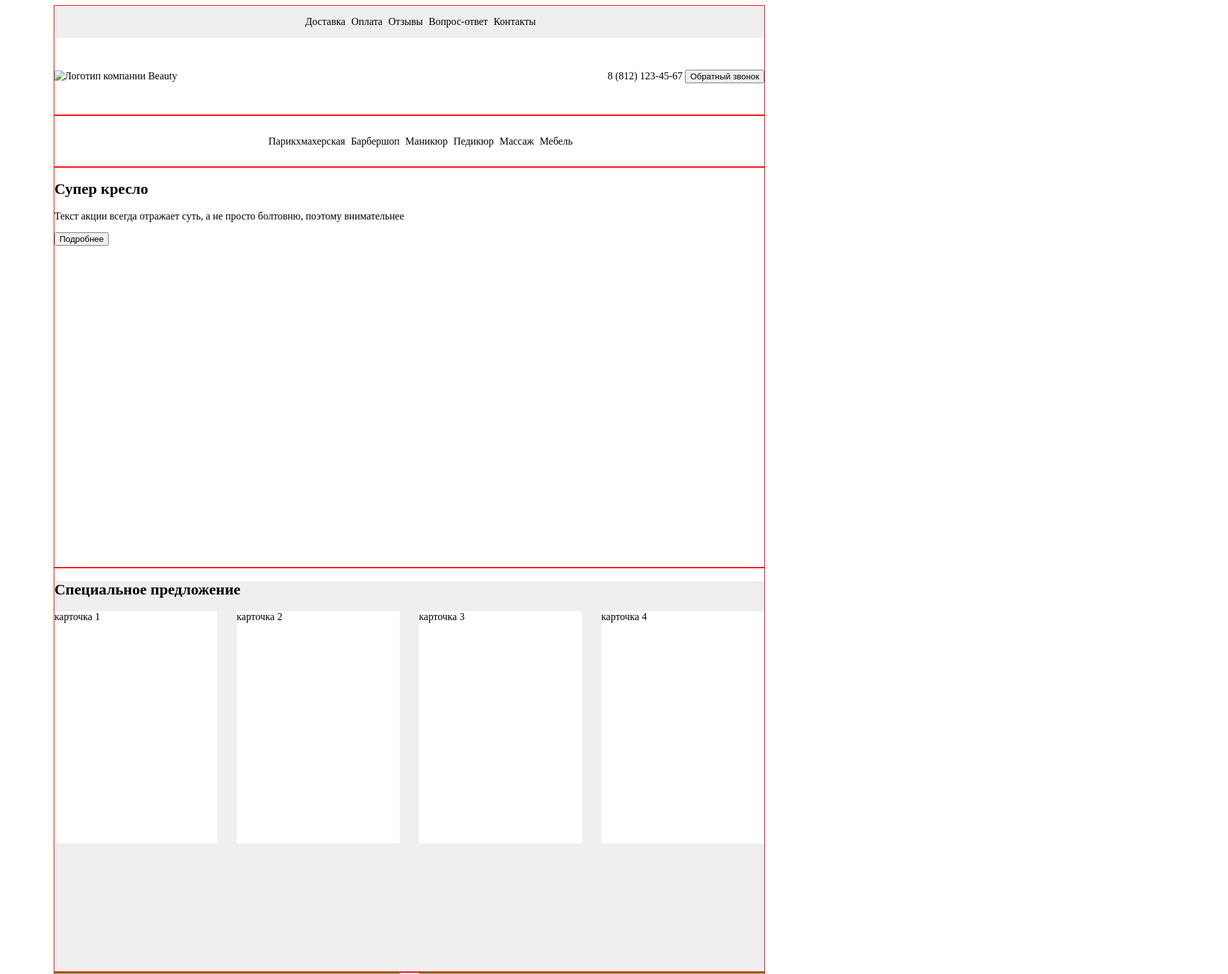
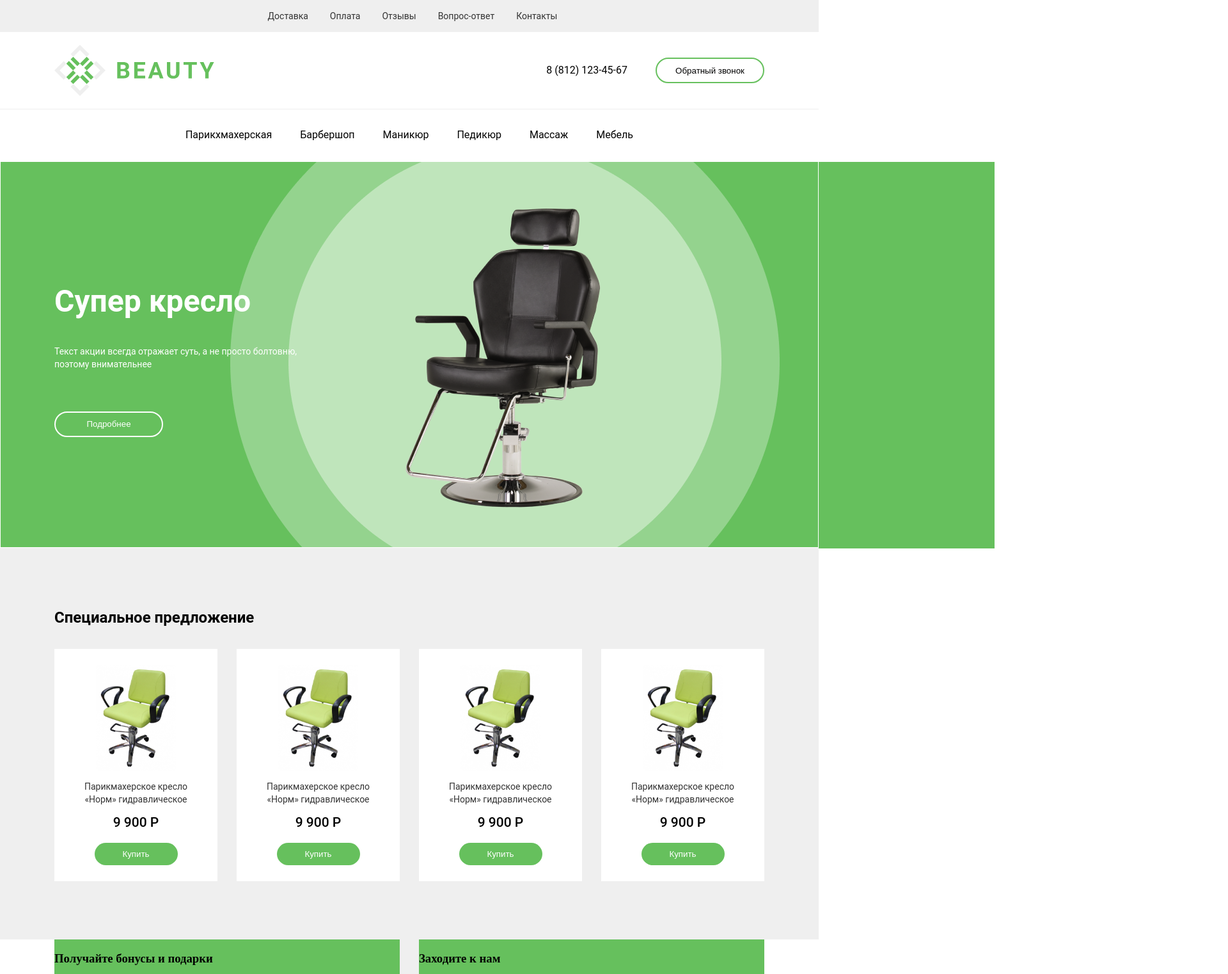
Before and after one commit to Masha-Gorb/beauty-chair, a plain HTML site: page index.html in a window 1280 px wide. Shown: the top 1522 px of the page at 64% size, 1920 px wide, since content can reach past the window. Drawn offline with Linux system fonts and the light colour scheme.

Commit message:
layout -> layout for first three blocks

```diff
--- a/index.css
+++ b/index.css
@@ -1,15 +1,23 @@
+body {
+    margin: 0;
+    padding: 0;
+    overflow-x: hidden;
+}
+
 .container {
     max-width: 1110px;
     margin: 0 auto;
-    border: 1px solid red;
 }
 
+.container__header {
+    width: 100%;
+    border-bottom: 1px solid #EFEFEF
+}
 .header__content {
     display: flex;
     justify-content: center;
     align-items: center;
     background-color: #EFEFEF;
-
 }
 .header__navigation {
     height: 50px;
@@ -17,15 +25,54 @@
 
 .header__navigation li {
     display: inline;
-    margin-right: 5px;
+    margin-right: 30px;
+}
+.header__navigation a {
+    font-family: 'Roboto', sans-serif;
+    font-style: normal;
+    font-weight: 400;
+    font-size: 14px;
+    line-height: 16px;
+    color: #333333;
+    text-decoration: none;
 }
 
 .header__bottom {
+    max-width: 1110px;
+    margin: 0 auto;
     display: flex;
     justify-content: space-between;
     align-items: center;
     height: 120px;
 }
+.header__bottom span {
+    margin-right: 40px;
+    font-family: 'Roboto', sans-serif;
+    font-style: normal;
+    font-weight: 400;
+    font-size: 16px;
+    line-height: 19px;
+    color: #000000;
+}
+
+.header__logo {
+    display: flex;
+    justify-content: space-between;
+    width: 250px;
+}
+
+.header__bottom button {
+    width: 170px;
+    height: 40px;
+    left: 1345px;
+    top: 90px;
+
+    background: #FFFFFF;
+
+    border: 2px solid #66C05D;
+    border-radius: 40px;
+}
+
 
 
 .categories__content {
@@ -38,35 +85,160 @@
 
 .categories__list li {
     display: inline;
-    margin-right: 5px;
+    margin-right: 40px;
 }
 
+.categories__list a {
+    font-family: 'Roboto', sans-serif;
+    font-style: normal;
+    font-weight: 400;
+    font-size: 16px;
+    line-height: 19px;
+    text-decoration: none;
+    color: #000000;
+}
+
+.sale__container {
+    height: 604px;
+    border: 1px solid white;
+}
 .sale__content {
     height: 604px;
+    max-width: 1110px;
+    margin: 0 auto;
+}
 
+.sale__text {
+    margin-top: 192px;
+    width: 380px;
+}
+
+.sale__title {
+    font-family: 'Roboto', sans-serif;
+    font-style: normal;
+    font-weight: 700;
+    font-size: 48px;
+    line-height: 56px;
+
+    color: #FFFFFF;
+}
+
+.sale__descr {
+    font-family: 'Roboto', sans-serif;
+    font-style: normal;
+    font-weight: 400;
+    font-size: 14px;
+    line-height: 20px;
+    color: #FFFFFF;
+}
+
+.sale__text button {
+    width: 170px;
+    height: 40px;
+    margin-top: 50px;
+
+    background: #66C05D;
+    border: 2px solid #FFFFFF;
+    border-radius: 40px;
+    color: #FFFFFF;
+}
+.sale__text button:hover {
+    cursor: pointer;
 }
 
 .sale__content img {
     position: relative;
     right: 450px;
-    bottom: 125px;
-    z-index: -1;
+    bottom: 430px;
+    z-index: -2;
+}
+
+.special-offer {
+    background-color: #EFEFEF;
 }
 
 .special-offer__content {
+    display: flex;
+    flex-direction: column;
+    justify-content: center;
+    border: 1px solid #EFEFEF;
     height: 610px;
     background-color: #EFEFEF;
+    max-width: 1110px;
+    margin: 0 auto;
+}
+
+.special-offer h2 {
+    font-family: 'Roboto', sans-serif;
+    font-style: normal;
+    font-weight: 700;
+    font-size: 24px;
+    line-height: 28px;
+
+    color: #000000;
 }
 
 .special-offer__list {
     display: flex;
     justify-content: space-between;
+    list-style: none;
+    padding: 0;
 }
 
-.special-offer__list div {
+.special-offer__item {
+    display: flex;
+    flex-direction: column;
+    justify-content: center;
+    align-items: center;
+    padding: 25px;
+}
+.special-offer__dscrp {
+    font-family: 'Roboto', sans-serif;
+    font-style: normal;
+    font-weight: 400;
+    font-size: 14px;
+    line-height: 20px;
+    text-align: center;
+
+    color: #333333;
+}
+.special-offer__price {
+    font-family: 'Roboto', sans-serif;
+    font-style: normal;
+    font-weight: 500;
+    font-size: 21px;
+    text-align: center;
+    margin-block-start: 0;
+    margin-block-end: 20px;
+
+    color: #000000;
+}
+
+.special-offer__item button {
+    width: 130px;
+    height: 35px;
+    left: 467px;
+    top: 1303px;
+
+    background: #66C05D;
+    border: transparent;
+    border-radius: 30px;
+    color: #FFFFFF;
+}
+
+.special-offer__item button:hover {
+    cursor: pointer;
+}
+
+.special-offer li {
     height: 363px;
     width: 255px;
     background-color: #FFFFFF;
+}
+
+.special-offer__img {
+    height: 166px;
+    width: 125px;
 }
 
 .cta__wrapper {
--- a/index.html
+++ b/index.html
@@ -8,24 +8,27 @@
 <body>
 
 <header>
-    <div class="container">
-
+    <div class="container__header">
         <div class="header__content">
             <nav class="header__navigation">
                 <ul>
-                    <li>Доставка</li>
-                    <li>Оплата</li>
-                    <li>Отзывы</li>
-                    <li>Вопрос-ответ</li>
-                    <li>Контакты</li>
+                    <li><a href="">Доставка</a></li>
+                    <li><a href="">Оплата</a></li>
+                    <li><a href="">Отзывы</a></li>
+                    <li><a href="">Вопрос-ответ</a></li>
+                    <li><a href="">Контакты</a></li>
                 </ul>
             </nav>
         </div>
         <div class="header__bottom">
-            <img src="" alt="Логотип компании Beauty"/>
+            <div class="header__logo">
+                <img src="asserts/logo_symbol.svg" alt="Логотип компании Beauty"/>
+                <img src="asserts/logo_BEAUTY.svg" alt="Логотип компании Beauty"/>
+            </div>
+
             <div class="back-call">
                 <span>8 (812) 123-45-67</span>
-                <button>Обратный звонок</button>
+                <button><a>Обратный звонок</a></button>
             </div>
         </div>
 
@@ -36,44 +39,73 @@
     <div class="container">
         <div class="categories__content">
             <ul class="categories__list">
-                <li>Парикхмахерская</li>
-                <li>Барбершоп</li>
-                <li>Маникюр</li>
-                <li>Педикюр</li>
-                <li>Массаж</li>
-                <li>Мебель</li>
+                <li><a href="">Парикхмахерская</a></li>
+                <li><a href="">Барбершоп</a></li>
+                <li><a href="">Маникюр</a></li>
+                <li><a href="">Педикюр</a></li>
+                <li><a href="">Массаж</a></li>
+                <li><a href="">Мебель</a></li>
             </ul>
         </div>
     </div>
 </section>
 
-<!--картинку сделать отдельными дивками-->
+
 <section class="sale">
-    <div class="container">
+    <div class="sale__container">
         <div class="sale__content">
+
+            <div class="sale__text">
                 <h1 class="sale__title">Супер кресло</h1>
                 <div class="sale__descr">
                     <p>Текст акции всегда отражает суть, а не просто болтовню, поэтому внимательнее</p>
                 </div>
                 <button>Подробнее</button>
+            </div>
             <img src="./img/sale_chair.png" alt="Изображение кресла"/>
+
         </div>
     </div>
 </section>
 
 <!--не забыть вставить машинку-->
 <section class="special-offer">
-    <div class="container">
     <div class="special-offer__content">
         <h2>Специальное предложение</h2>
-            <div class="special-offer__list">
-                <div>карточка 1</div>
-                <div>карточка 2</div>
-                <div>карточка 3</div>
-                <div>карточка 4</div>
+        <ul class="special-offer__list">
+            <li>
+                <div class="special-offer__item">
+                    <img src="img/special_offer.jpg" alt="chair special offer" class="special-offer__img">
+                    <p class="special-offer__dscrp">Парикмахерское кресло «Норм» гидравлическое</p>
+                    <p class="special-offer__price">9 900 P</p>
+                    <button>Купить</button>
                 </div>
+            </li>
+            <li>
+                <div class="special-offer__item">
+                    <img src="img/special_offer.jpg" alt="chair special offer" class="special-offer__img">
+                    <p class="special-offer__dscrp">Парикмахерское кресло «Норм» гидравлическое</p>
+                    <p class="special-offer__price">9 900 P</p>
+                    <button>Купить</button>
                 </div>
-
+            </li>
+            <li>
+                <div class="special-offer__item">
+                    <img src="img/special_offer.jpg" alt="chair special offer" class="special-offer__img">
+                    <p class="special-offer__dscrp">Парикмахерское кресло «Норм» гидравлическое</p>
+                    <p class="special-offer__price">9 900 P</p>
+                    <button>Купить</button>
+                </div>
+            </li>
+            <li>
+                <div class="special-offer__item">
+                    <img src="img/special_offer.jpg" alt="chair special offer" class="special-offer__img">
+                    <p class="special-offer__dscrp">Парикмахерское кресло «Норм» гидравлическое</p>
+                    <p class="special-offer__price">9 900 P</p>
+                    <button>Купить</button>
+                </div>
+            </li>
+        </ul>
     </div>
 </section>
 
```
Also changed, not shown: asserts/logo_BEAUTY.svg (added), asserts/logo_symbol.svg (added), img/sale_chair.jpg (added), img/sale_chair.png (added), img/special_offer.jpg (added). Lines whose indentation alone changed are shown as unchanged.
